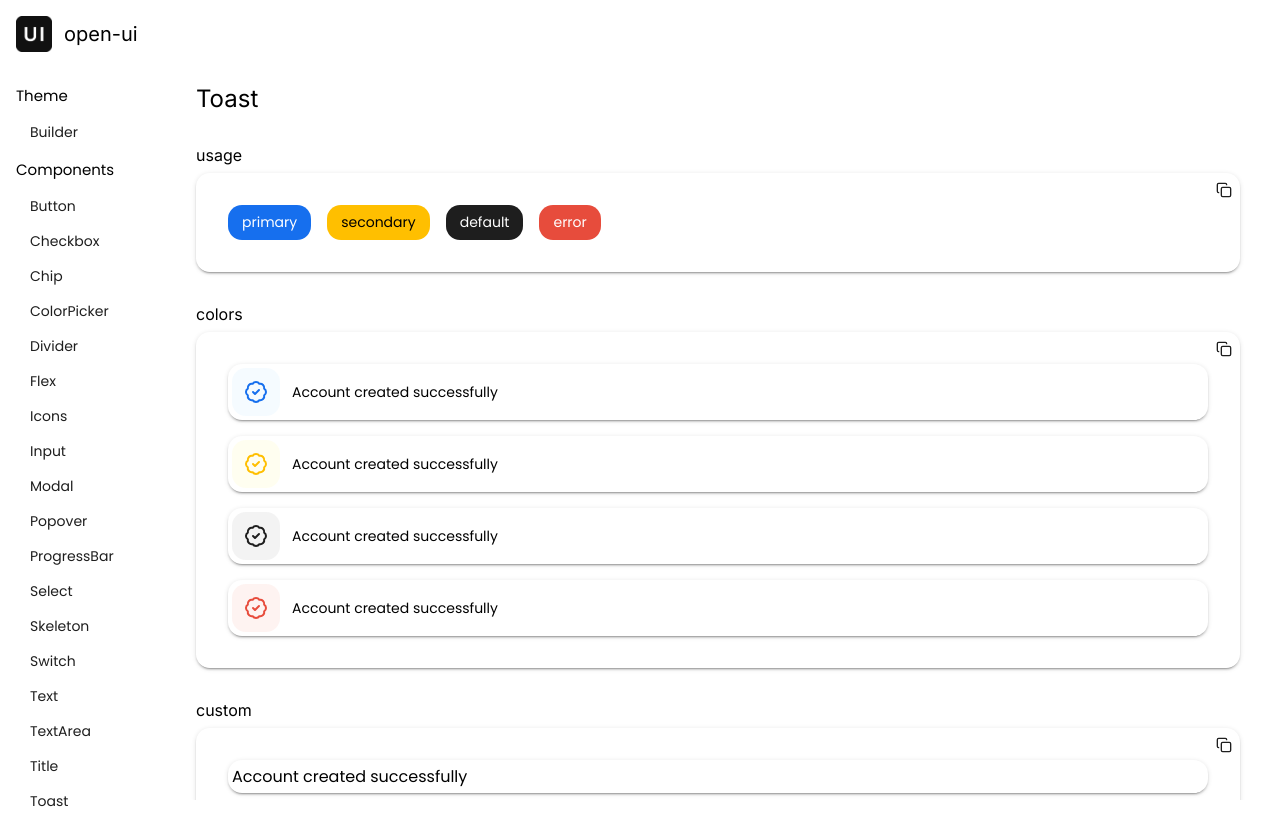
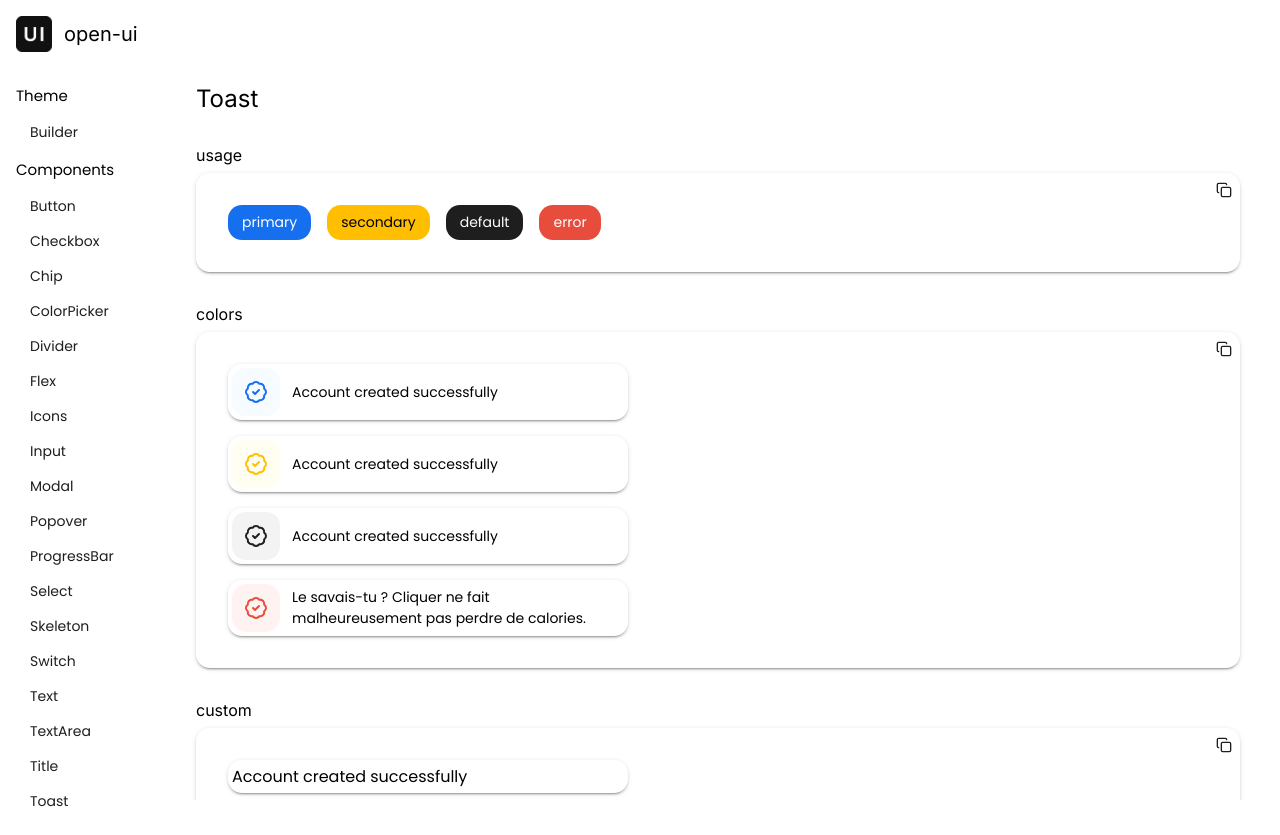
Before and after one commit to Julien-Wiegandt/open-ui, a React (Vite) app: page /toast in a window 1280 px wide. Built offline with nearby package versions, Linux system fonts and the light colour scheme.

Commit message:
fix long toasts

```diff
--- a/package.json
+++ b/package.json
@@ -1,7 +1,7 @@
 {
   "name": "@julien-wiegandt/open-ui",
   "private": false,
-  "version": "0.1.68",
+  "version": "0.1.69",
   "description": "The best open source react UI library",
   "type": "module",
   "main": "./dist/open-ui.umd.cjs",
--- a/src/components/toast/index.tsx
+++ b/src/components/toast/index.tsx
@@ -91,7 +91,7 @@ export const Toast = forwardRef<HTMLDivElement, Omit<ToastProps, "id">>(
               </Flex>
             )}
             {props.title && (
-              <Text size="14" p={1.5}>
+              <Text size="14" px={1.5}>
                 {props.title}
               </Text>
             )}
@@ -99,7 +99,7 @@ export const Toast = forwardRef<HTMLDivElement, Omit<ToastProps, "id">>(
         )}
       </StyledToast>
     );
-  }
+  },
 );
 
 Toast.displayName = "Toast";
--- a/src/components/toast/style.tsx
+++ b/src/components/toast/style.tsx
@@ -10,6 +10,7 @@ export const StyledToast = styled(Flex)<Omit<ToastProps, "id">>`
   opacity: 1;
   width: 100%;
   position: relative;
+  max-width: 400px;
 
   svg {
     stroke: ${({ theme, color }) => theme.palette[color ?? "default"].main};
--- a/src/views/toasts/index.tsx
+++ b/src/views/toasts/index.tsx
@@ -60,7 +60,8 @@ export const Toasts = () => {
               variant="contained"
               onClick={() =>
                 addToast({
-                  title: "Bonjour !",
+                  title:
+                    "Le savais-tu ? Cliquer ne fait malheureusement pas perdre de calories.",
                   icon: <ExampleIcon />,
                   color: "error",
                 })
@@ -70,7 +71,9 @@ export const Toasts = () => {
         }
         orientation="horizontal"
         onCopy={() =>
-          navigator.clipboard.writeText(`<Toast title="Account created successfully" />`)
+          navigator.clipboard.writeText(
+            `<Toast title="Account created successfully" />`,
+          )
         }
       />
       <Usage
@@ -94,7 +97,7 @@ export const Toasts = () => {
             />
             <Toast
               icon={<ExampleIcon />}
-              title="Account created successfully"
+              title="Le savais-tu ? Cliquer ne fait malheureusement pas perdre de calories."
               color="error"
             />
           </>
```
